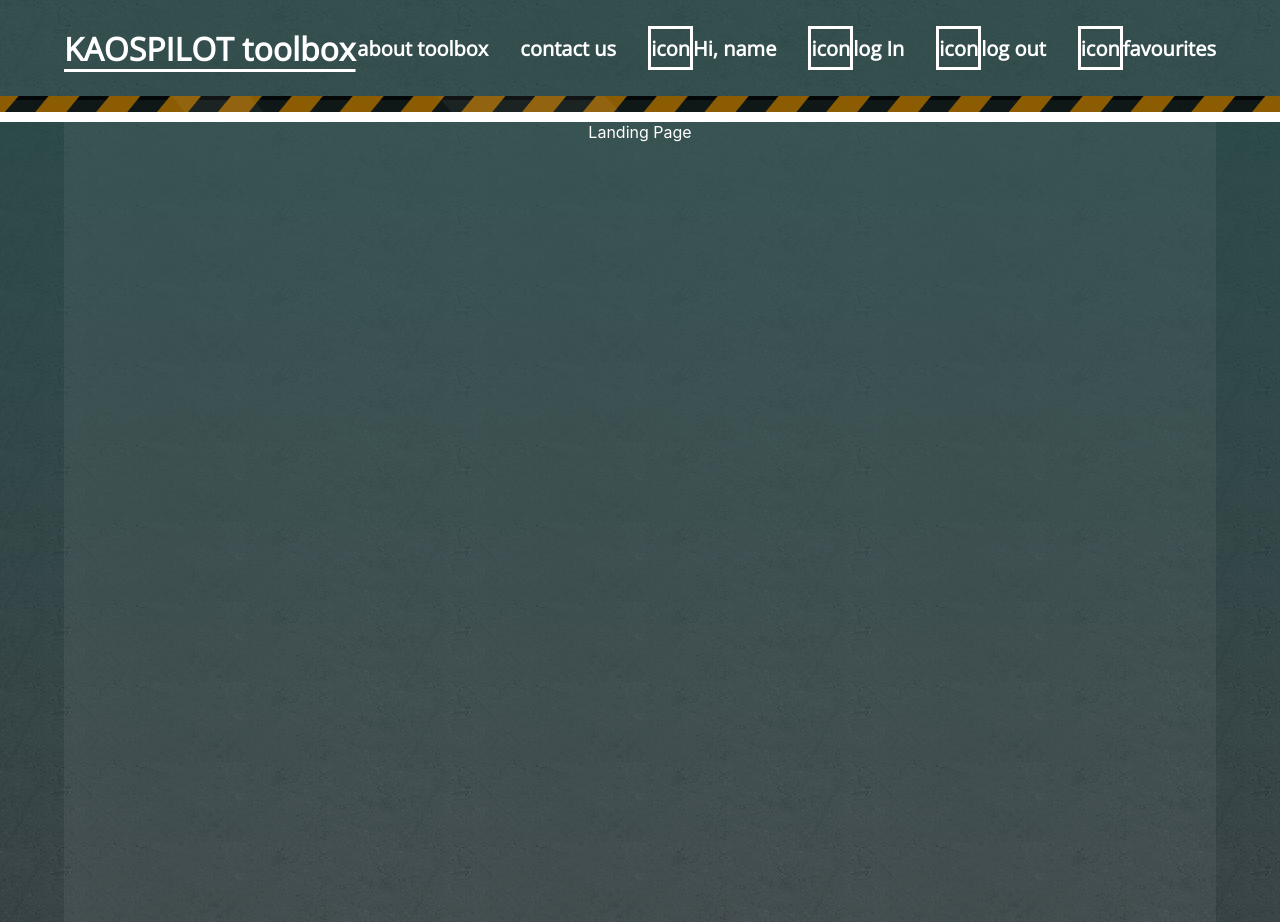
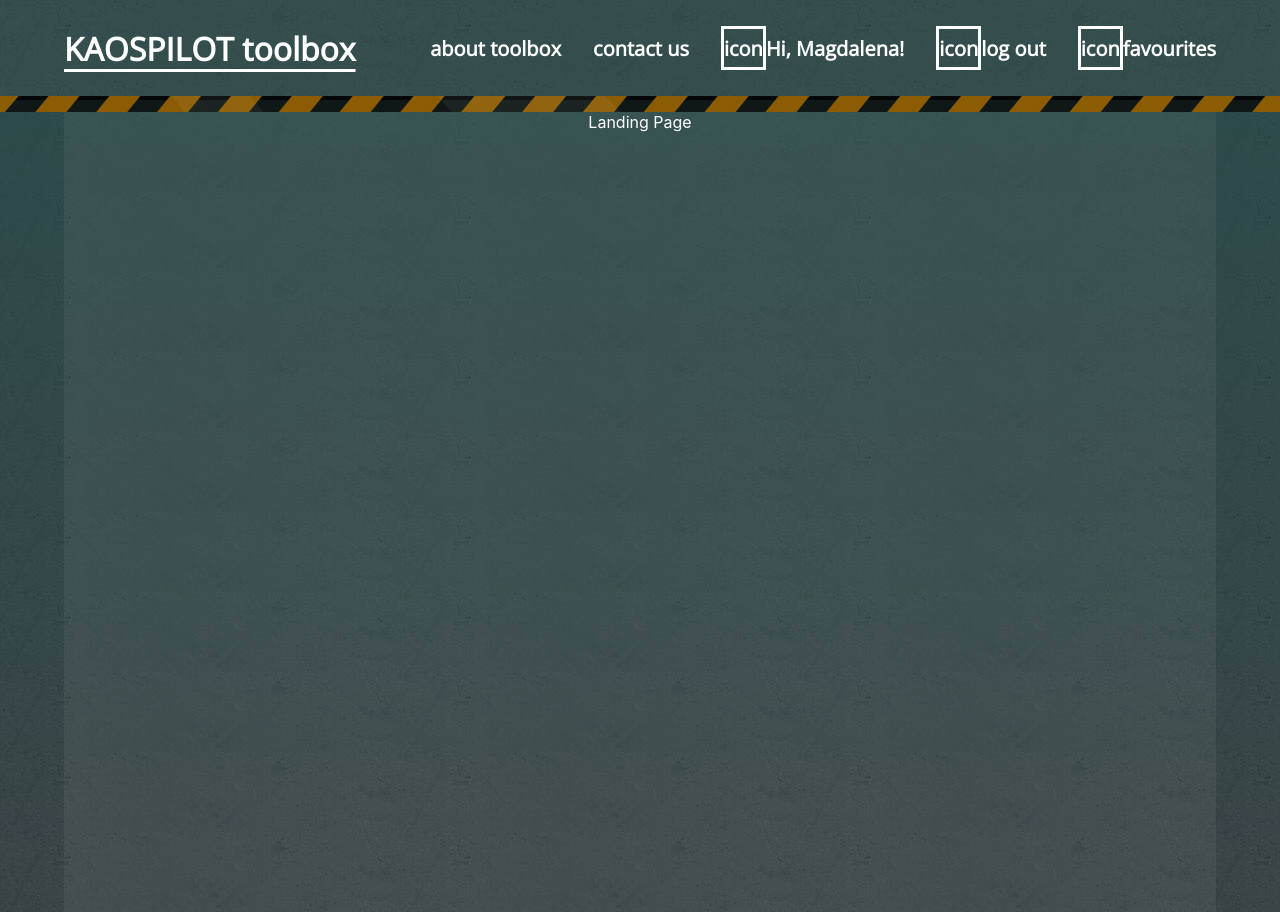
Before and after one commit to HackYourFuture-CPH/kp-toolbox-fp-class21, a React (Create React App) app in the folder packages/client/: page / in a window 1280 px wide. Built offline with nearby package versions, Linux system fonts and the light colour scheme.

Commit message:
navigation added storybook toswitch and show login and logout navigation view

```diff
--- a/packages/client/src/App.js
+++ b/packages/client/src/App.js
@@ -3,7 +3,7 @@ import { BrowserRouter as Router, Routes, Route } from 'react-router-dom';
 import './App.css';
 import { LandingPage } from './containers/LandingPage/LandingPage.Container';
 import { PageNotFound } from './containers/PageNotFound/PageNotFound.Container';
-import { Navbar } from './components/Navigation/Navbar';
+import { Navbar } from './components/Navigation/Navbar.component';
 import { Main } from './components/Main/Main';
 
 function App() {
--- a/packages/client/src/components/Navigation/Navbar.js
+++ b/packages/client/src/components/Navigation/Navbar.component.js
@@ -1,8 +1,9 @@
 import React from 'react';
+import PropTypes from 'prop-types';
 import { Link } from 'react-router-dom';
 import './Navbar.css';
 
-export const Navbar = () => {
+export const Navbar = ({ isLogedIn, userName, ...props }) => {
   return (
     <div className="navigation-bar">
       <div className="navigation-bar-container">
@@ -13,18 +14,17 @@ export const Navbar = () => {
         </div>
         <nav className="navbar-links">
           <Link to="/about-toolbox">about toolbox</Link>
-
           <Link to="/contact-us">contact us</Link>
 
-          <div className="user-name-container">
+          <div className={`user-name-container ${!isLogedIn ? 'hide' : ''}`}>
             <span className="nav-icon-placeholder"> icon</span>
-            <Link to="/user-name">Hi, name</Link>
+            <Link to="/user-name">Hi, {userName}! </Link>
           </div>
-          <div className="log-in-container">
+          <div className={`log-in-container ${isLogedIn ? 'hide' : ''}`}>
             <span className="nav-icon-placeholder"> icon</span>
             <Link to="/log-in">log In</Link>
           </div>
-          <div className="log-out-container">
+          <div className={`log-out-container ${!isLogedIn ? 'hide' : ''}`}>
             <span className="nav-icon-placeholder"> icon</span>
             <Link to="/log-out">log out</Link>
           </div>
@@ -37,3 +37,12 @@ export const Navbar = () => {
     </div>
   );
 };
+
+Navbar.propTypes = {
+  isLogedIn: PropTypes.bool,
+  userName: PropTypes.string,
+};
+Navbar.defaultProps = {
+  isLogedIn: true,
+  userName: 'Magdalena',
+};
--- a/packages/client/src/components/Navigation/Navbar.css
+++ b/packages/client/src/components/Navigation/Navbar.css
@@ -1,19 +1,11 @@
 @import url('https://fonts.googleapis.com/css2?family=Open+Sans&display=swap');
 
-* {
-  padding: 0;
-  margin: 0;
-}
-
 .navigation-bar {
-  margin-bottom: 10px;
   width: 100%;
-  background: linear-gradient(
-      180deg,
+  background: linear-gradient(180deg,
       rgba(28, 56, 64, 0.7) 0%,
       rgba(28, 65, 64, 0.7) 0.01%,
-      rgba(28, 65, 64, 0.7) 100%
-    ),
+      rgba(28, 65, 64, 0.7) 100%),
     url('../../../public/assets/images/body-background-image-concrete.png');
   background-repeat: repeat;
   font-family: 'Open Sans';
@@ -48,17 +40,20 @@
   align-items: center;
   gap: 2rem;
 }
+
 .navbar-links a {
   color: rgba(255, 255, 255, 1);
   font-size: 1.25rem;
   text-decoration: none;
 }
+
 .nav-icon-placeholder {
   aspect-ratio: 1/1;
   border-style: solid;
   display: flex;
   align-items: center;
 }
+
 .user-name-container,
 .log-in-container,
 .log-out-container,
@@ -73,6 +68,10 @@
   font-size: 1.25rem;
 }
 
+.hide {
+  display: none;
+}
+
 @media screen and (max-width: 1300px) {
   .navigation-bar-container {
     width: 90vw;
```
Also changed, not shown: 2 other files (tests, documents, lock files or other folders).
